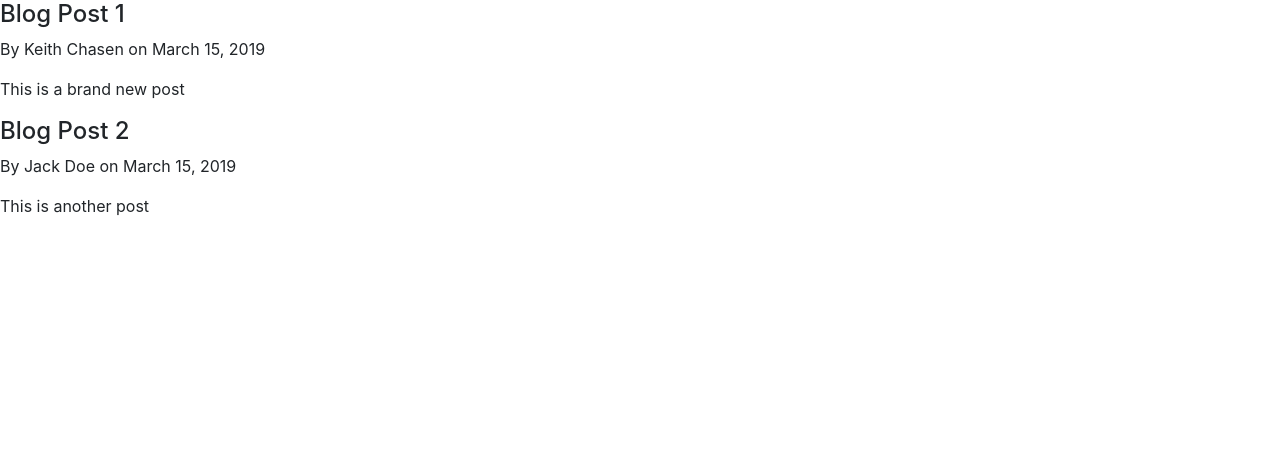
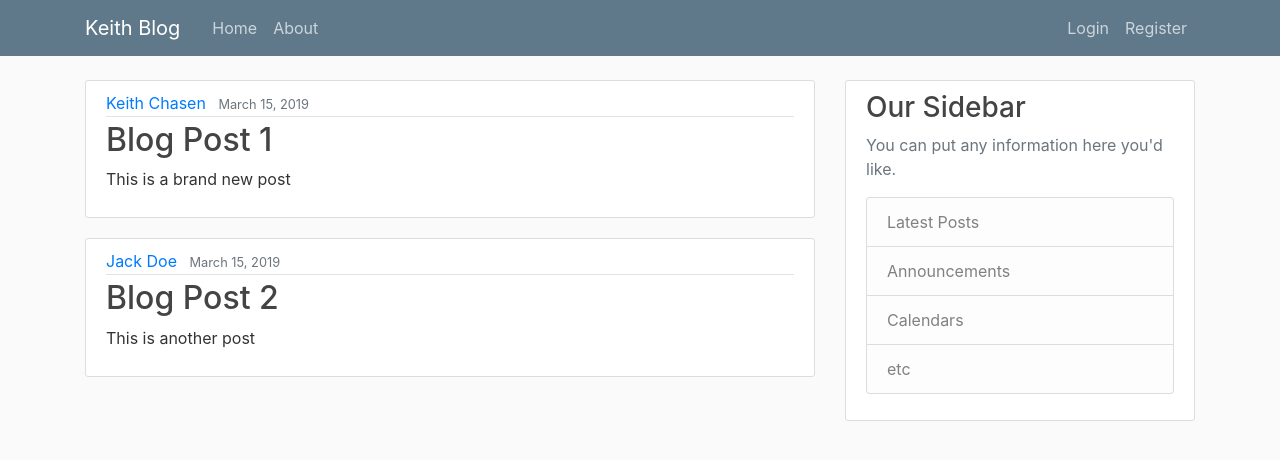
Before and after one commit to KeithChasen/test-flask-web-app, a Flask app: page / in a window 1280 px wide. Shown: the top 460 px of the page. Run offline with Flask 2, Linux system fonts and the light colour scheme; some libraries are stand-ins or nearby versions.

Commit message:
basic bootstrap styles

```diff
--- a/flaskblog.py
+++ b/flaskblog.py
@@ -1,4 +1,4 @@
-from flask import Flask, render_template
+from flask import Flask, render_template, url_for
 app = Flask(__name__)
 
 posts = [
--- /dev/null
+++ b/static/main.css
@@ -0,0 +1,80 @@
+body {
+  background: #fafafa;
+  color: #333333;
+  margin-top: 5rem;
+}
+
+h1, h2, h3, h4, h5, h6 {
+  color: #444444;
+}
+
+.bg-steel {
+  background-color: #5f788a;
+}
+
+.site-header .navbar-nav .nav-link {
+  color: #cbd5db;
+}
+
+.site-header .navbar-nav .nav-link:hover {
+  color: #ffffff;
+}
+
+.site-header .navbar-nav .nav-link.active {
+  font-weight: 500;
+}
+
+.content-section {
+  background: #ffffff;
+  padding: 10px 20px;
+  border: 1px solid #dddddd;
+  border-radius: 3px;
+  margin-bottom: 20px;
+}
+
+.article-title {
+  color: #444444;
+}
+
+a.article-title:hover {
+  color: #428bca;
+  text-decoration: none;
+}
+
+.article-content {
+  white-space: pre-line;
+}
+
+.article-img {
+  height: 65px;
+  width: 65px;
+  margin-right: 16px;
+}
+
+.article-metadata {
+  padding-bottom: 1px;
+  margin-bottom: 4px;
+  border-bottom: 1px solid #e3e3e3
+}
+
+.article-metadata a:hover {
+  color: #333;
+  text-decoration: none;
+}
+
+.article-svg {
+  width: 25px;
+  height: 25px;
+  vertical-align: middle;
+}
+
+.account-img {
+  height: 125px;
+  width: 125px;
+  margin-right: 20px;
+  margin-bottom: 16px;
+}
+
+.account-heading {
+  font-size: 2.5rem;
+}
--- a/templates/home.html
+++ b/templates/home.html
@@ -3,9 +3,16 @@
 {% block content %}
 
     {% for post in posts %}
-        <h4>{{ post.title }}</h4>
-        <p>By {{ post.author }} on {{ post.date_posted }}</p>
-        <p>{{ post.content }}</p>
+        <article class="media content-section">
+          <div class="media-body">
+            <div class="article-metadata">
+              <a class="mr-2" href="#">{{ post.author }}</a>
+              <small class="text-muted">{{ post.date_posted }}</small>
+            </div>
+            <h2><a class="article-title" href="#">{{ post.title }}</a></h2>
+            <p class="article-content">{{ post.content }}</p>
+          </div>
+        </article>
     {% endfor %}
 
 {% endblock content %}
--- a/templates/layout.html
+++ b/templates/layout.html
@@ -11,6 +11,8 @@
             integrity="sha384-ggOyR0iXCbMQv3Xipma34MD+dH/1fQ784/j6cY/iJTQUOhcWr7x9JvoRxT2MZw1T"
             crossorigin="anonymous">
 
+    <link rel="stylesheet" href="{{ url_for('static', filename='main.css') }}" type="text/css">
+
     {% if title %}
         <title>{{ title }}</title>
     {% else %}
@@ -18,8 +20,56 @@
     {% endif %}
 </head>
 <body>
+    <header class="site-header">
+        <nav class="navbar navbar-expand-md navbar-dark bg-steel fixed-top">
+            <div class="container">
+                <a href="/" class="navbar-brand mr-4">Keith Blog</a>
+                <button
+                        class="navbar-toggler"
+                        type="button"
+                        data-toggle="collapse"
+                        data-target="#navbarToggle"
+                        aria-controls="navbarToggle"
+                        aria-expanded="false"
+                        aria-label="Toggle navigation"
+                >
+                    <span class="navbar-toggler-icon"></span>
+                </button>
+                <div class="collapse navbar-collapse" id="navbarToggle">
+                    <div class="navbar-nav mr-auto">
+                      <a class="nav-item nav-link" href="/">Home</a>
+                      <a class="nav-item nav-link" href="/about">About</a>
+                    </div>
+                    <!-- Navbar Right Side -->
+                    <div class="navbar-nav">
+                      <a class="nav-item nav-link" href="/login">Login</a>
+                      <a class="nav-item nav-link" href="/register">Register</a>
+                    </div>
+                </div>
+            </div>
+        </nav>
+    </header>
 
-    {% block content %} {% endblock %}
+    <main role="main" class="container">
+      <div class="row">
+        <div class="col-md-8">
+          {% block content %}{% endblock %}
+        </div>
+        <div class="col-md-4">
+          <div class="content-section">
+            <h3>Our Sidebar</h3>
+            <p class='text-muted'>You can put any information here you'd like.
+              <ul class="list-group">
+                <li class="list-group-item list-group-item-light">Latest Posts</li>
+                <li class="list-group-item list-group-item-light">Announcements</li>
+                <li class="list-group-item list-group-item-light">Calendars</li>
+                <li class="list-group-item list-group-item-light">etc</li>
+              </ul>
+            </p>
+          </div>
+        </div>
+      </div>
+    </main>
 
   <script src="https://code.jquery.com/jquery-3.3.1.slim.min.js"
           integrity="sha384-q8i/X+965DzO0rT7abK41JStQIAqVgRVzpbzo5smXKp4YfRvH+8abtTE1Pi6jizo"
```
